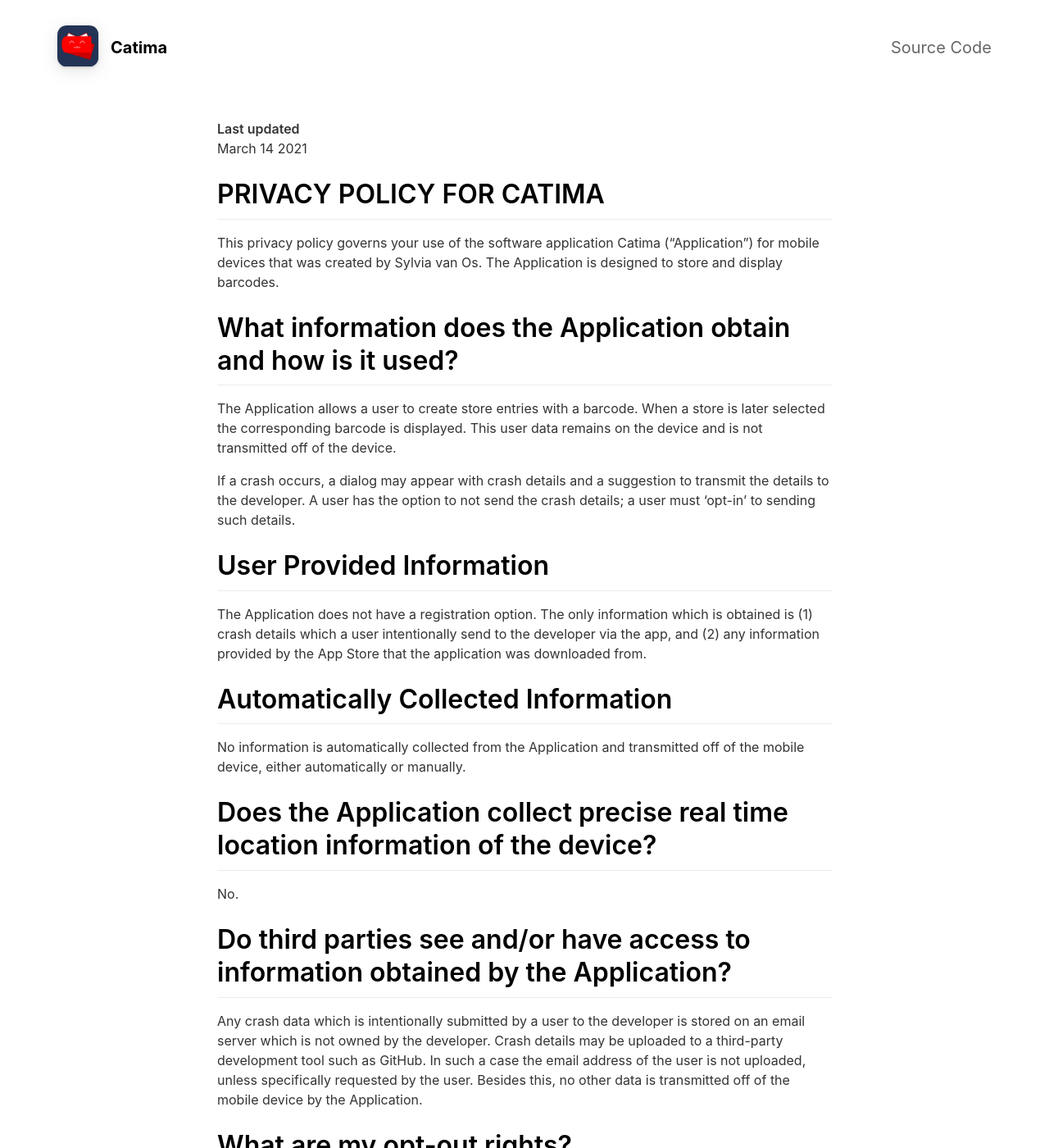
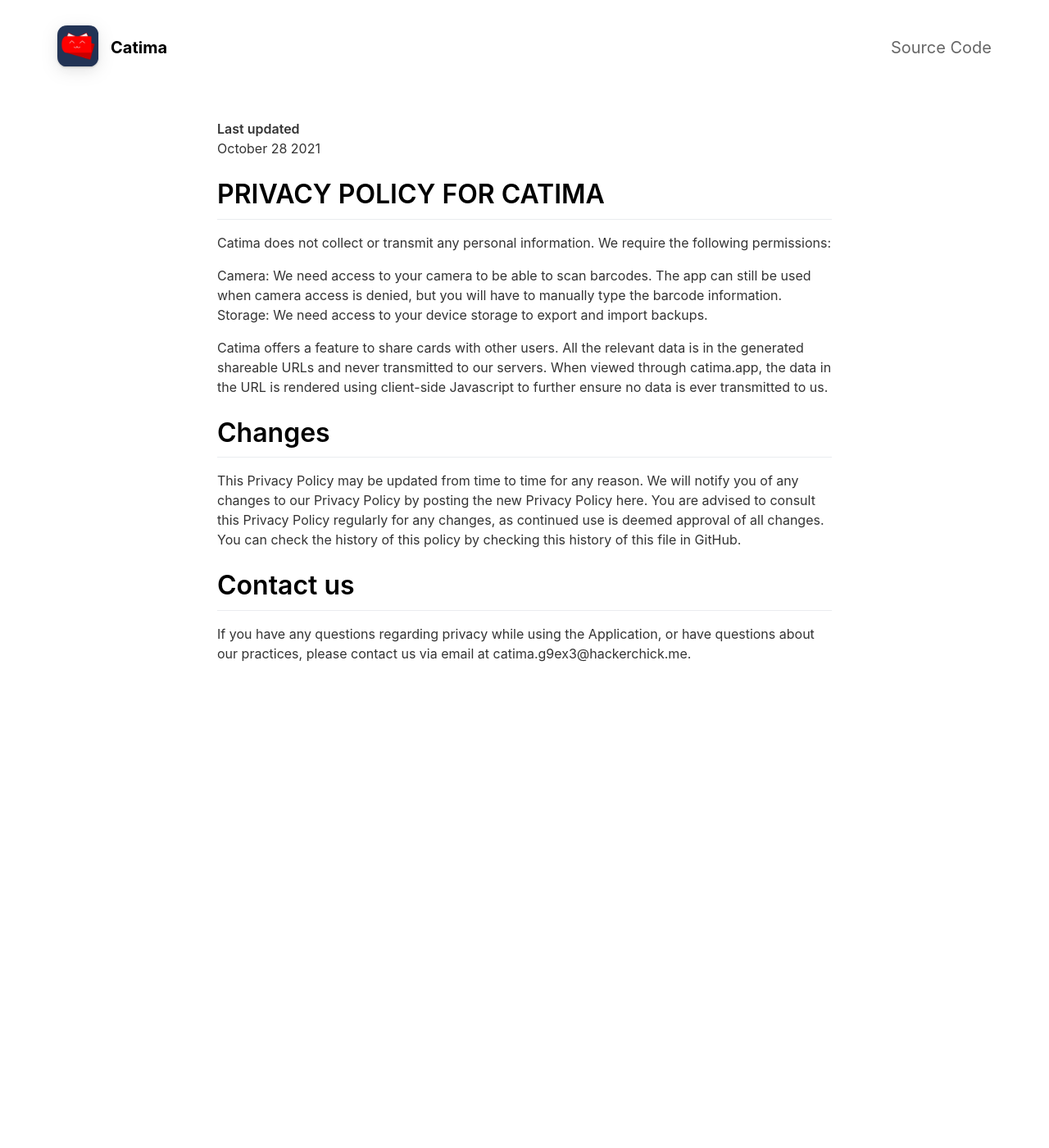
Before and after one commit to CatimaLoyalty/Website, a Jekyll site: the page built from _pages/privacy-policy.md, in a window 1280 px wide and 1400 px high. Shown: the whole window at 82% size. Built offline with Jekyll 4.4.1, drawn with Linux system fonts in a browser that asks for light colours; nearby versions of some CDN libraries; some of the changed text lies outside the part shown.

Commit message:
Simplify Privacy Policy
Based on the one from Raise To Answer

```diff
--- a/_pages/privacy-policy.md
+++ b/_pages/privacy-policy.md
@@ -6,67 +6,16 @@
 ---
 
 **Last updated**
-March 14 2021
+October 28 2021
 
 # PRIVACY POLICY FOR CATIMA
 
-This privacy policy governs your use of the software application Catima (“Application”) for mobile devices
-that was created by Sylvia van Os. The Application is designed to store and display barcodes.
+Catima does not collect or transmit any personal information. We require the following permissions:
 
-# What information does the Application obtain and how is it used?
+Camera: We need access to your camera to be able to scan barcodes. The app can still be used when camera access is denied, but you will have to manually type the barcode information.
+Storage: We need access to your device storage to export and import backups.
 
-The Application allows a user to create store entries with a barcode. When a store is later selected the
-corresponding barcode is displayed. This user data remains on the device and is not transmitted off of the
-device.
-
-If a crash occurs, a dialog may appear with crash details and a suggestion to transmit the details
-to the developer. A user has the option to not send the crash details; a user must 'opt-in' to
-sending such details.
-
-# User Provided Information
-
-The Application does not have a registration option. The only information which is obtained
-is (1) crash details which a user intentionally send to the developer via the app, and
-(2) any information provided by the App Store that the application was downloaded from.
-
-# Automatically Collected Information
-
-No information is automatically collected from the Application and transmitted off of the mobile device,
-either automatically or manually.
-
-# Does the Application collect precise real time location information of the device?
-
-No.
-
-# Do third parties see and/or have access to information obtained by the Application?
-
-Any crash data which is intentionally submitted by a user to the developer is stored on an email server
-which is not owned by the developer. Crash details may be uploaded to a third-party development tool
-such as GitHub. In such a case the email address of the user is not uploaded, unless specifically requested
-by the user. Besides this, no other data is transmitted off of the mobile device by the Application.
-
-# What are my opt-out rights?
-
-The only data collection is that of crash details, and submitting these to the developer is only opt-in. To
-opt-out, a user would have to not submit crash details via the app.
-
-# Data Retention Policy, Managing Your Information
-
-Crash details submitted by a user are stored on a third-party email service, and the retention policy is to
-not delete such emails.
-
-# Children
-
-This Application is not used to knowingly solicit data from or market to children under the age of 13. If a parent or
-guardian becomes aware that his or her child has provided us with information without their consent, they should
-contact us at sylvia+googleplay@hackerchick.me. We will delete such information from our files within a reasonable time.
-
-# Security
-
-We are concerned about safeguarding the confidentiality of your information. The only information which could
-be sent to the developer is crash details, and these are opt-in. If a user is presented with the option to
-submit details on a crash, all the information which would be submitted is presented to the user. The only
-personally identifiable information is the email address of the user which is used to send the crash details.
+Catima offers a feature to share cards with other users. All the relevant data is in the generated shareable URLs and never transmitted to our servers. When viewed through catima.app, the data in the URL is rendered using client-side Javascript to further ensure no data is ever transmitted to us.
 
 # Changes
 
@@ -77,4 +26,4 @@
 
 # Contact us
 If you have any questions regarding privacy while using the Application, or have questions about our practices,
-please contact us via email at sylvia+googleplay@hackerchick.me.
+please contact us via email at catima.g9ex3@hackerchick.me.
```
